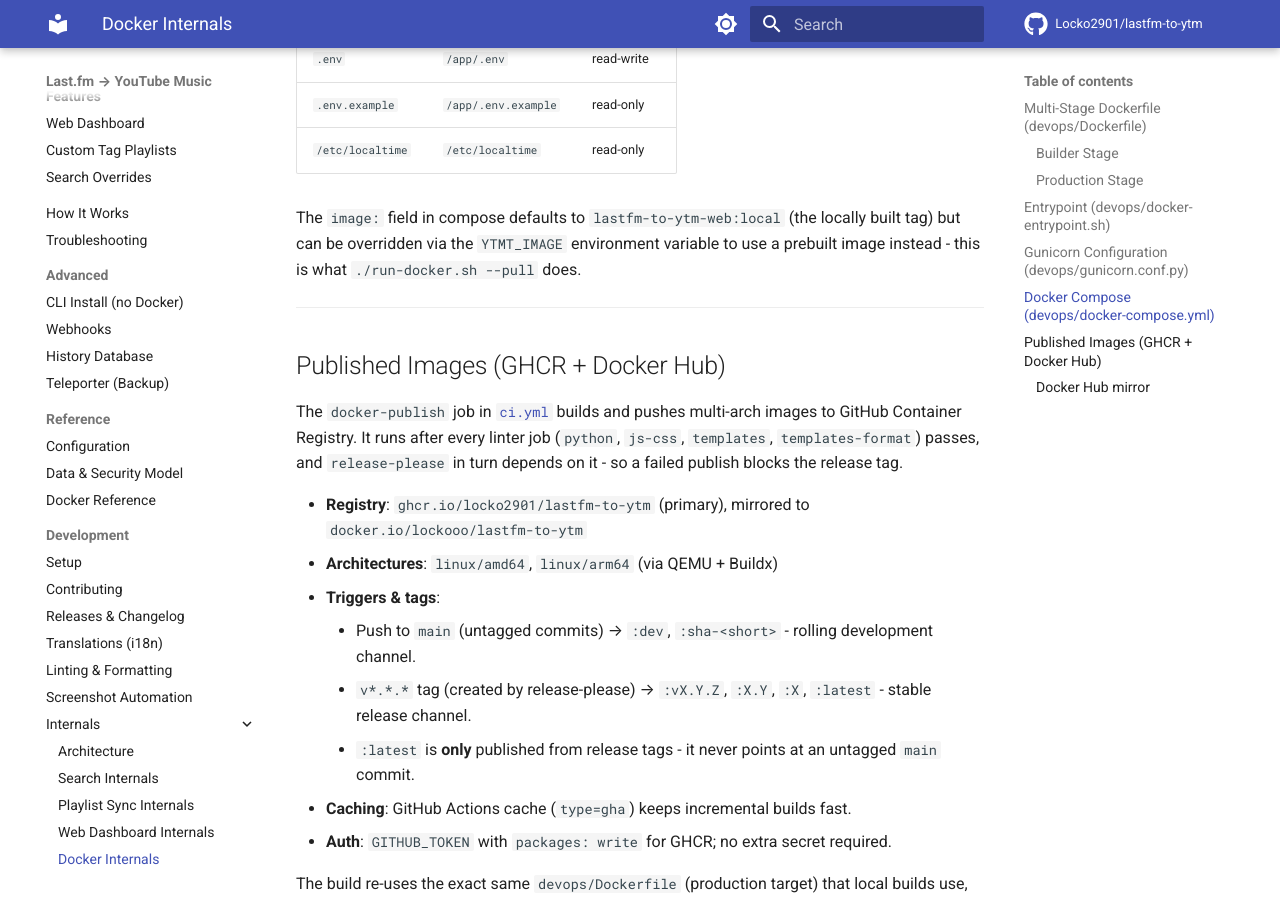
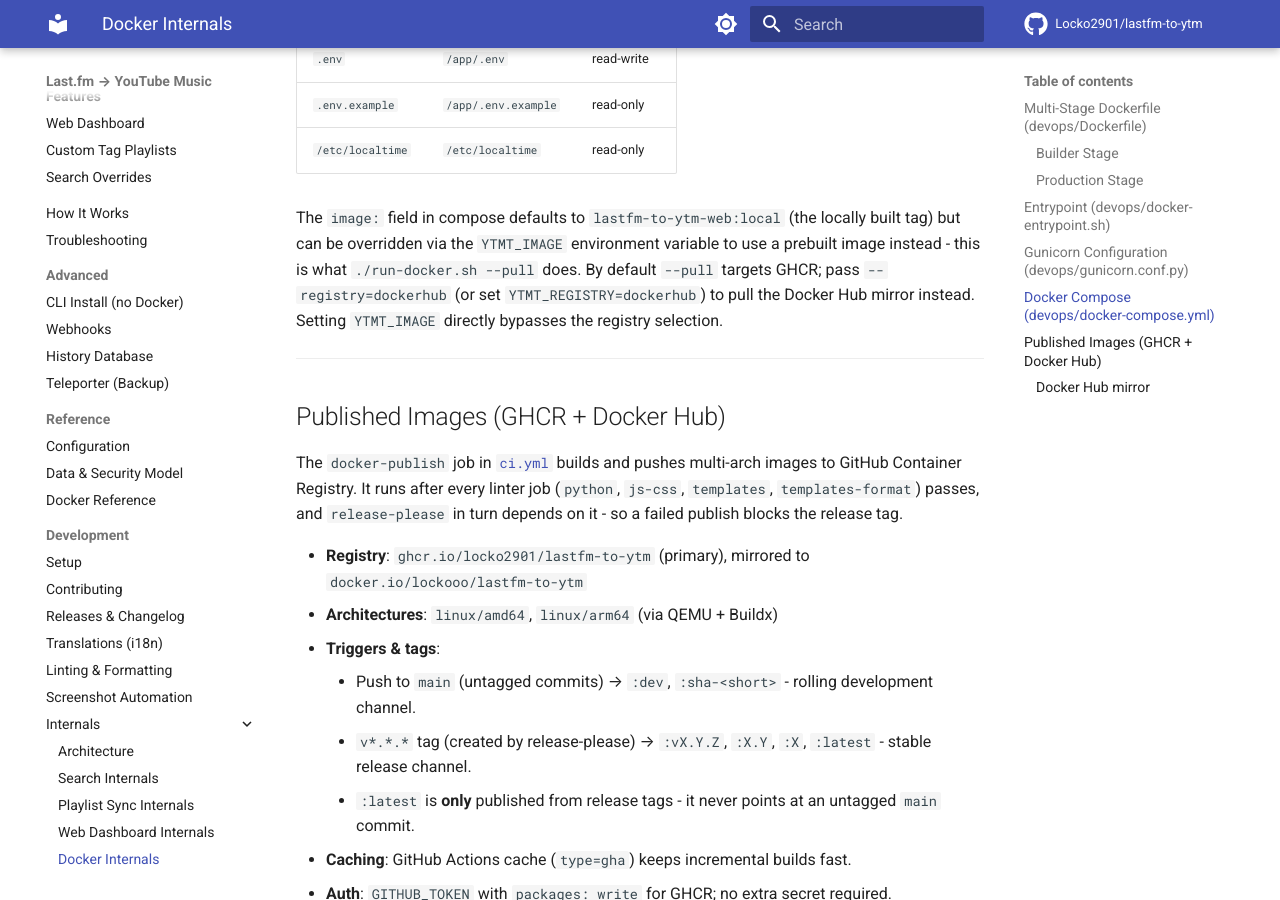
Before and after one commit to Locko2901/lastfm-to-ytm, an MkDocs documentation site: the page built from docs/docker-internals.md, in a window 1280 px wide and 900 px high, scrolled down 2449 px. Built offline with MkDocs 1.6.1 and Material for MkDocs 9.7.7, drawn with Linux system fonts in a browser that asks for light colours; comment, search, counter and statistics services are not loaded.

Commit message:
docs: document Docker Hub vs GHCR registry selection for --pull
Add --registry / YTMT_REGISTRY to the CLI options and env-var tables and note the registry choice in the internals doc, following the registry feature.

```diff
--- a/docs/docker-internals.md
+++ b/docs/docker-internals.md
@@ -77,7 +77,9 @@
 The `image:` field in compose defaults to `lastfm-to-ytm-web:local` (the
 locally built tag) but can be overridden via the `YTMT_IMAGE` environment
 variable to use a prebuilt image instead - this is what
-`./run-docker.sh --pull` does.
+`./run-docker.sh --pull` does. By default `--pull` targets GHCR; pass
+`--registry=dockerhub` (or set `YTMT_REGISTRY=dockerhub`) to pull the Docker Hub
+mirror instead. Setting `YTMT_IMAGE` directly bypasses the registry selection.
 
 ---
 
```
Also changed, not shown: docs/docker-reference.md (+3 -1 lines).
